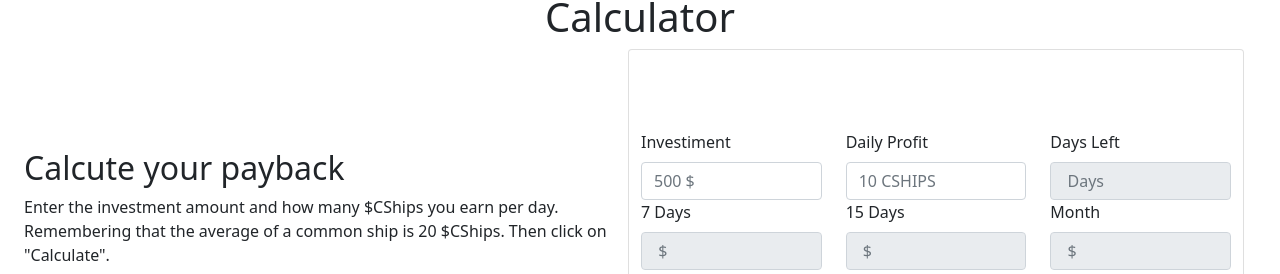
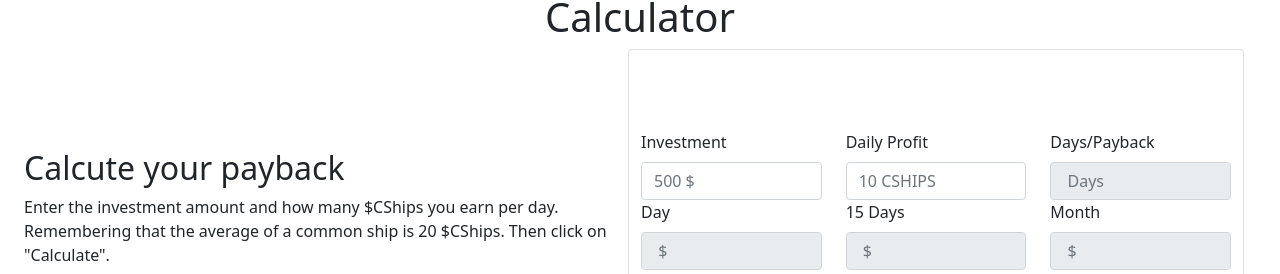
Before and after one commit to felipeaguiarn/Crypto-Ship-Calculator, an Angular app: page / in a window 1280 px wide. Shown: the part 858-1132 px from the top of the page. Built offline with nearby package versions, Linux system fonts and the light colour scheme; no server answers.

Commit message:
att calculator and label

```diff
--- a/src/app/components/calculator/calculator-form/calculator-form.component.html
+++ b/src/app/components/calculator/calculator-form/calculator-form.component.html
@@ -1,7 +1,7 @@
 <form class="mb-1" [formGroup]="form" (ngSubmit)="onSubmit()">
   <div class="row">
     <div class="col">
-      <label class="form-label">Investiment</label>
+      <label class="form-label">Investment</label>
       <input
         type="text"
         class="form-control"
@@ -19,7 +19,7 @@
       />
     </div>
     <div class="col">
-      <label class="form-label">Days Left</label>
+      <label class="form-label">Days/Payback</label>
       <input
         type="text"
         class="form-control"
@@ -31,13 +31,13 @@
   </div>
   <div class="row">
     <div class="col">
-      <label class="form-label">7 Days</label>
+      <label class="form-label">Day</label>
       <input
         type="text"
         class="form-control"
         disabled
         name="7days"
-        placeholder="{{res7days}} $"
+        placeholder="{{day}} $"
       />
     </div>
     <div class="col">
--- a/src/app/components/calculator/calculator-form/calculator-form.component.ts
+++ b/src/app/components/calculator/calculator-form/calculator-form.component.ts
@@ -26,7 +26,7 @@ export class CalculatorFormComponent implements OnInit {
   profit: any
   daysLeft: any
   investiment: any
-  res7days: any
+  day: any
   res15days: any
   month: any
 
@@ -71,10 +71,10 @@ export class CalculatorFormComponent implements OnInit {
     this.investiment
     this.price
 
-    this.daysLeft = (this.investiment / this.profit).toFixed(0)
+    this.day = (this.profit * this.price)
+    this.daysLeft = (this.investiment / this.day ).toFixed(0)
     console.log(this.daysLeft)
-    this.res7days = ((this.profit * 7) * this.price)
-    console.log(this.res7days)
+    console.log(this.day)
     this.res15days = (this.profit * 15) * this.price
     console.log(this.res15days)
     this.month = (this.profit * 30) * this.price
```
